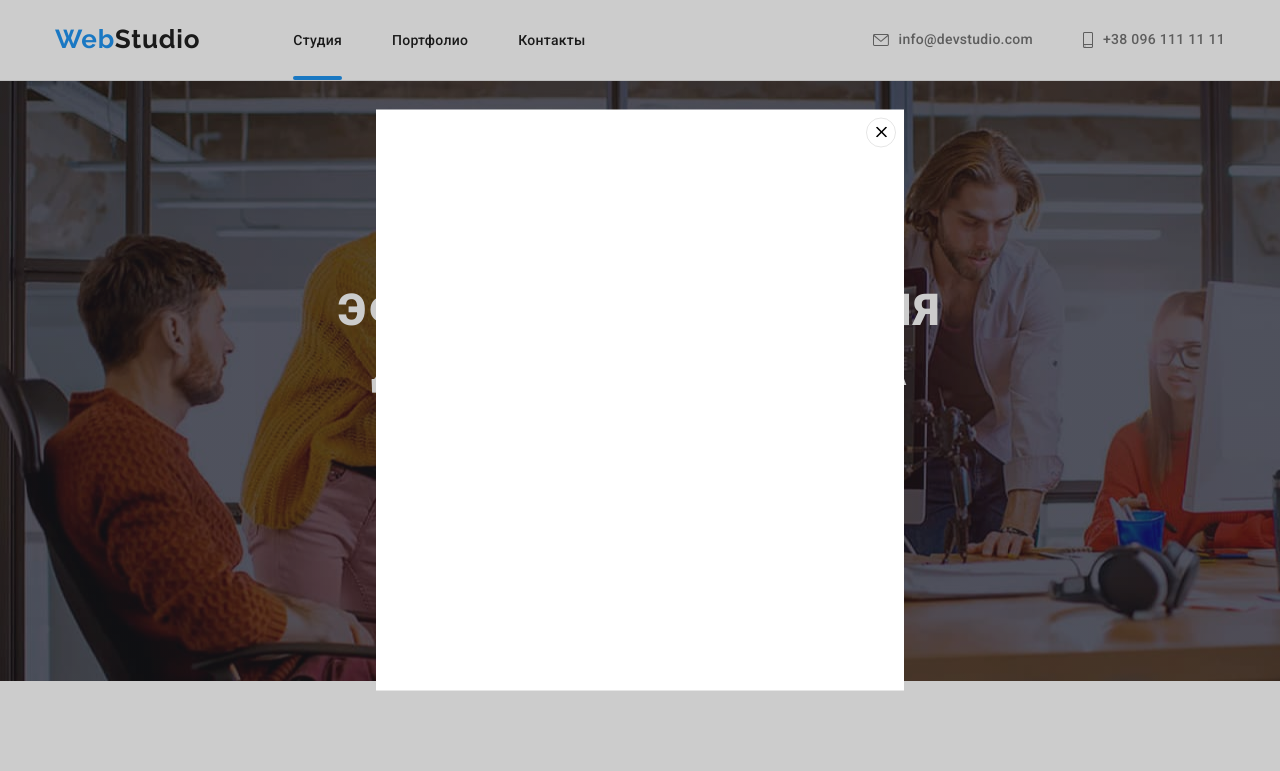
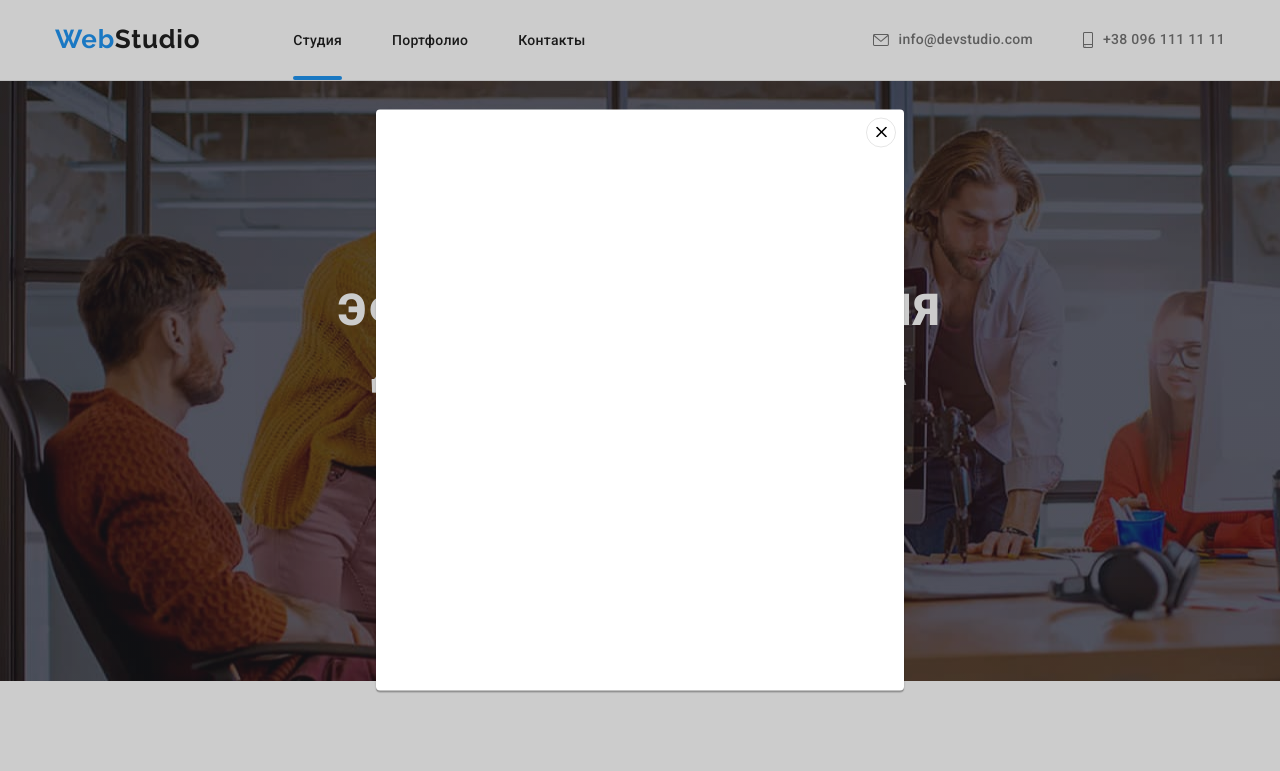
Before and after one commit to Tsimura/goit-markup-hw-05, a plain HTML site: page index.html in a window 1280 px wide. Both pictures are taken after a click on the button "Заказать услугу". Shown: the top 771 px of the page. Drawn offline with nearby package versions, Linux system fonts and the light colour scheme.

Commit message:
Готово согласно ТЗ

```diff
--- a/css/styles.css
+++ b/css/styles.css
@@ -673,7 +673,7 @@ body {
   max-width: 370px;
   margin-left: 30px;
   margin-top: 30px;
-  flex-basis: calc(100% - 90px) / 3;
+  flex-basis: calc((100% - 90px) / 3);
 
   background: #ffffff;
   border: 1px solid #eeeeee;
@@ -736,6 +736,8 @@ body {
   width: 100vw;
   height: 100vh;
   background: var(--color-bg-backdrop);
+  transition: opacity 250ms cubic-bezier(0.4, 0, 0.2, 1),
+    visibility 250ms cubic-bezier(0.4, 0, 0.2, 1);
 }
 
 .modal-window {
@@ -748,9 +750,9 @@ body {
 
   background: var(--primary-white-color);
   transform: translate(-50%, -50%);
-  /* box-shadow: 0px 1px 3px rgba(0, 0, 0, 0.12), 0px 1px 1px rgba(0, 0, 0, 0.14),
+  box-shadow: 0px 1px 3px rgba(0, 0, 0, 0.12), 0px 1px 1px rgba(0, 0, 0, 0.14),
     0px 2px 1px rgba(0, 0, 0, 0.2);
-  border-radius: 4px; */
+  border-radius: 4px;
 }
 
 .close-modal-window {
@@ -764,9 +766,6 @@ body {
   background-color: transparent;
   cursor: pointer;
   padding: 0;
-
-  /*
-    transition: background-color 250ms cubic-bezier(0.4, 0, 0.2, 1); */
 }
 
 .close-modal-btn {
```
